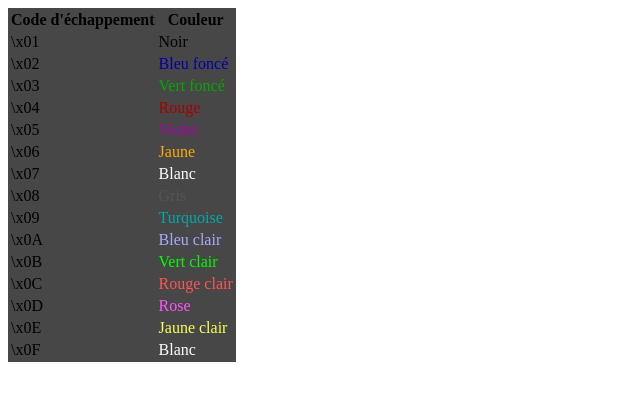
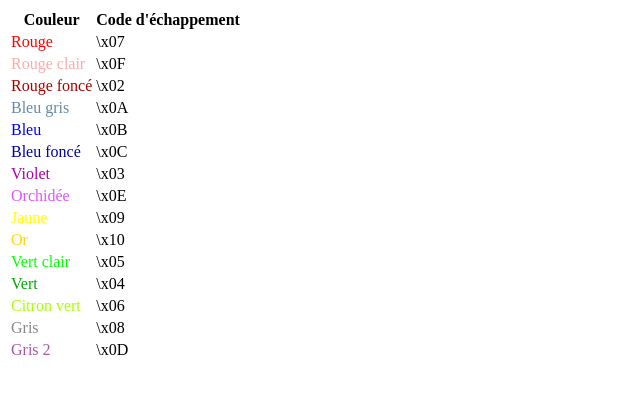
Before and after one commit to RonanLOUARN/colours, a plain HTML site: page index.html in a window 1280 px wide. Shown: the whole page, without its empty margins (0-640 px from the left). Drawn offline with Linux system fonts and the light colour scheme.

Commit message:
Update index.html

```diff
--- a/index.html
+++ b/index.html
@@ -1,66 +1,66 @@
-<table style="background-color: #474747">
+<table>
   <tr>
+    <th>Couleur</th>
     <th>Code d'échappement</th>
-    <th>Couleur</th>
   </tr>
   <tr>
-    <td>\x01</td>
-    <td style="color: #000000;">Noir</td>
+    <td style="color: #FF0000;">Rouge</td>
+    <td>\x07</td>
   </tr>
   <tr>
-    <td>\x02</td>
-    <td style="color: #0000AA;">Bleu foncé</td>
+    <td style="color: #FFAAAA;">Rouge clair</td>
+    <td>\x0F</td>
   </tr>
   <tr>
-    <td>\x03</td>
-    <td style="color: #00AA00;">Vert foncé</td>
+    <td style="color: #AA0000;">Rouge foncé</td>
+    <td>\x02</td>
   </tr>
   <tr>
-    <td>\x04</td>
-    <td style="color: #AA0000;">Rouge</td>
+    <td style="color: #6688AA;">Bleu gris</td>
+    <td>\x0A</td>
   </tr>
   <tr>
-    <td>\x05</td>
-    <td style="color: #AA00AA;">Violet</td>
+    <td style="color: #0000FF;">Bleu</td>
+    <td>\x0B</td>
   </tr>
   <tr>
-    <td>\x06</td>
-    <td style="color: #FFAA00;">Jaune</td>
+    <td style="color: #0000AA;">Bleu foncé</td>
+    <td>\x0C</td>
   </tr>
   <tr>
-    <td>\x07</td>
-    <td style="color: #FFFFFF;">Blanc</td>
+    <td style="color: #AA00AA;">Violet</td>
+    <td>\x03</td>
   </tr>
   <tr>
-    <td>\x08</td>
-    <td style="color: #555555;">Gris</td>
+    <td style="color: #DD55FF;">Orchidée</td>
+    <td>\x0E</td>
   </tr>
   <tr>
+    <td style="color: #FFFF00;">Jaune</td>
     <td>\x09</td>
-    <td style="color: #00AAAA;">Turquoise</td>
   </tr>
   <tr>
-    <td>\x0A</td>
-    <td style="color: #AAAAFF;">Bleu clair</td>
+    <td style="color: #FFD700;">Or</td>
+    <td>\x10</td>
   </tr>
   <tr>
-    <td>\x0B</td>
     <td style="color: #00FF00;">Vert clair</td>
+    <td>\x05</td>
   </tr>
   <tr>
-    <td>\x0C</td>
-    <td style="color: #FF5555;">Rouge clair</td>
+    <td style="color: #00AA00;">Vert</td>
+    <td>\x04</td>
   </tr>
   <tr>
-    <td>\x0D</td>
-    <td style="color: #FF55FF;">Rose</td>
+    <td style="color: #AAFF00;">Citron vert</td>
+    <td>\x06</td>
   </tr>
   <tr>
-    <td>\x0E</td>
-    <td style="color: #FFFF55;">Jaune clair</td>
+    <td style="color: #888888;">Gris</td>
+    <td>\x08</td>
   </tr>
   <tr>
-    <td>\x0F</td>
-    <td style="color: #FFFFFF;">Blanc</td>
+    <td style="color: #AA55AA;">Gris 2</td>
+    <td>\x0D</td>
   </tr>
 </table>
```
